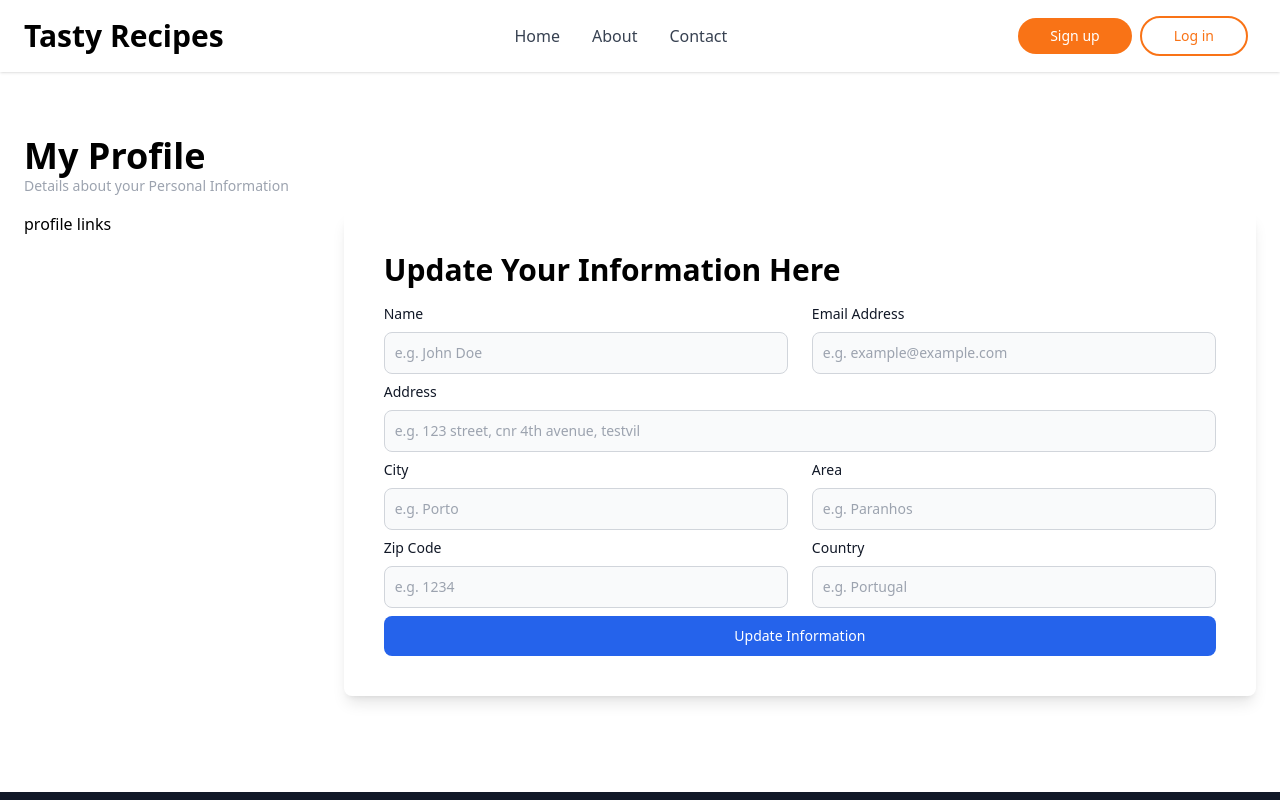
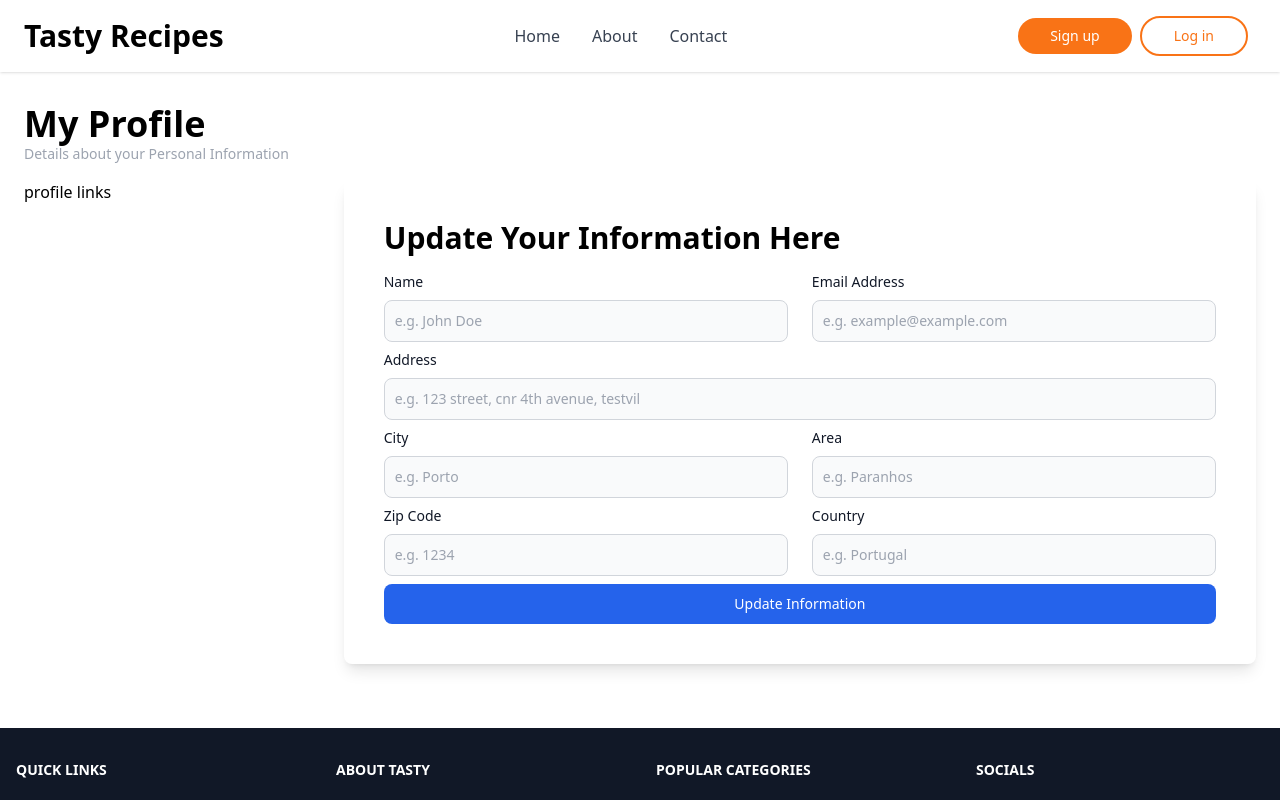
Before and after one commit to Jon-Felipe/Tasty-React, a React (Vite) app: page /profile in a window 1280 px wide. Shown: the top 800 px of the page. Built offline with nearby package versions, Linux system fonts and the light colour scheme.

Commit message:
removed y spacing for bigger screens

```diff
--- a/src/pages/Profile.tsx
+++ b/src/pages/Profile.tsx
@@ -7,7 +7,7 @@ type Props = {};
 
 const Profile = (props: Props) => {
   return (
-    <article className='max-w-screen-xl mx-auto py-2 md:py-10'>
+    <article className='max-w-screen-xl mx-auto py-2'>
       <h1 className='text-4xl font-bold'>My Profile</h1>
       <p className='text-sm text-gray-400 font-medium'>
         Details about your Personal Information
```
